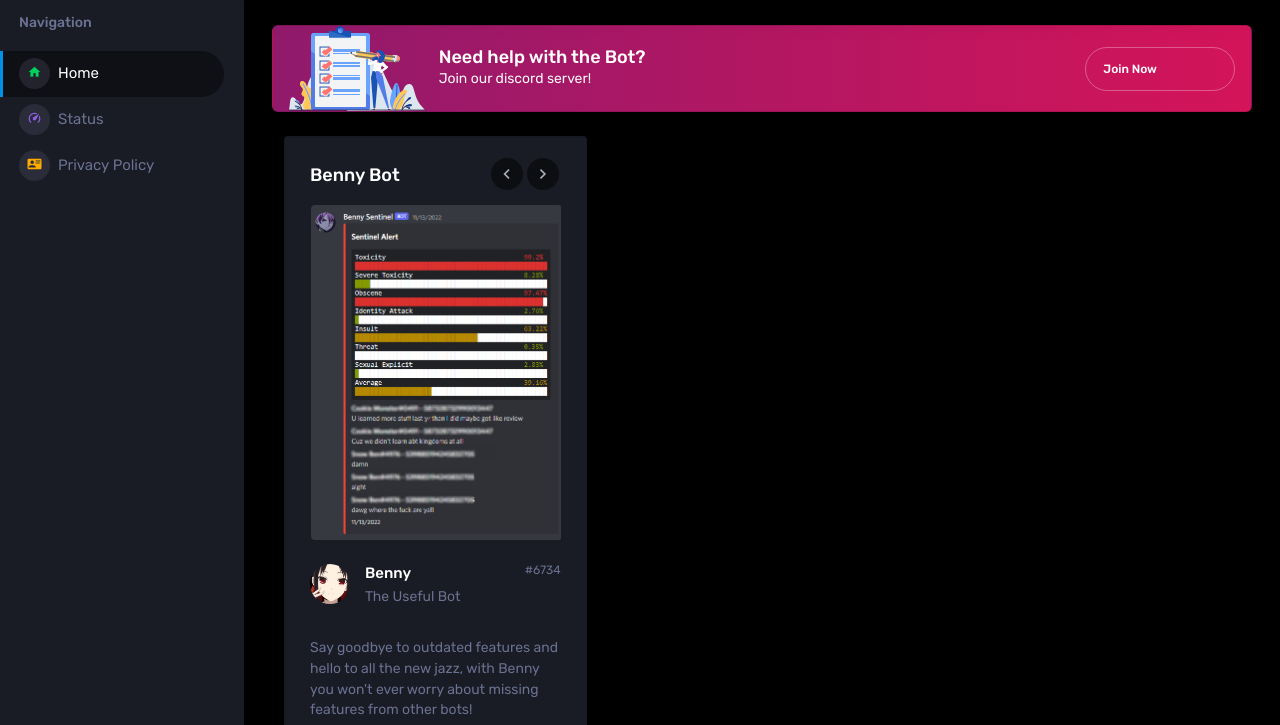
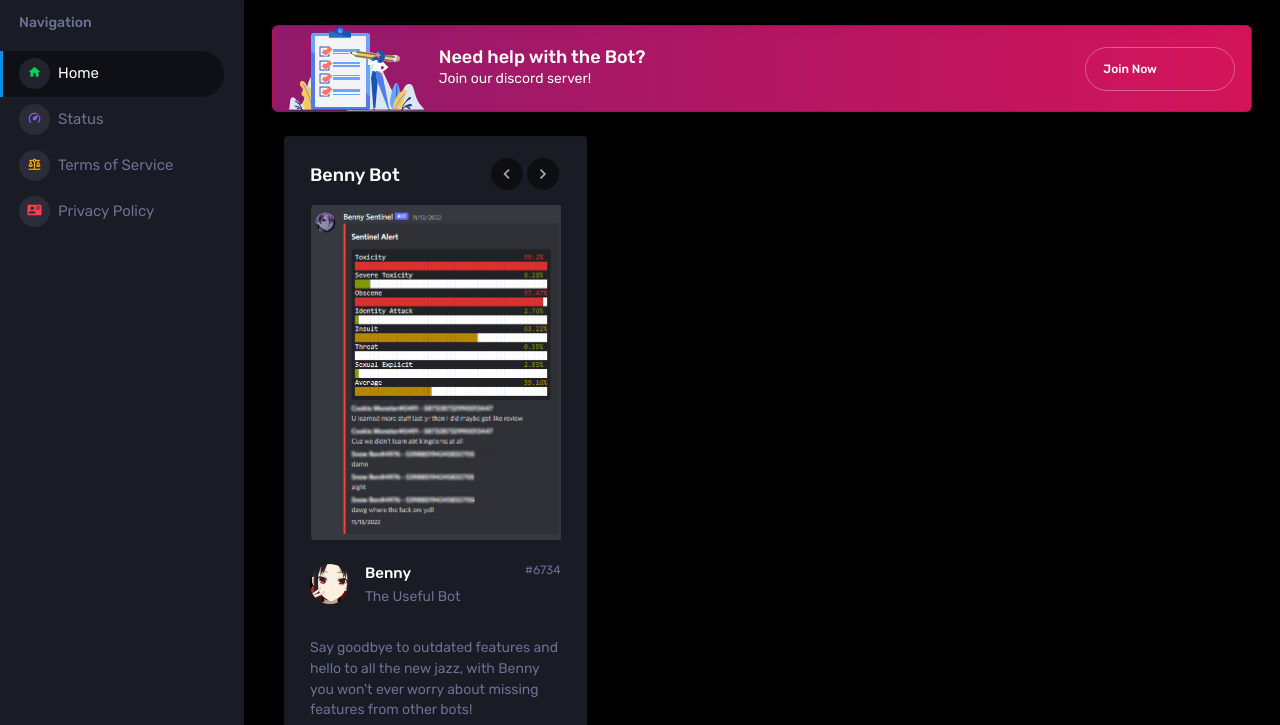
Before and after one commit to Leg3ndary/BennyDashboard, a website: page index.html in a window 1280 px wide. Shown: the part 75-800 px from the top of the page. Drawn offline with Linux system fonts and the light colour scheme; files that its build step writes are made by us from their sources.

Commit message:
Add navigation

```diff
--- a/index.html
+++ b/index.html
@@ -104,6 +104,14 @@
                                 <i class="mdi mdi-speedometer"></i>
                             </span>
                             <span class="menu-title">Status</span>
+                        </a>
+                    </li>
+                    <li class="nav-item menu-items">
+                        <a class="nav-link" href="terms-of-service.html">
+                            <span class="menu-icon">
+                                <i class="mdi mdi-scale-balance"></i>
+                            </span>
+                            <span class="menu-title">Terms of Service</span>
                         </a>
                     </li>
                     <li class="nav-item menu-items">
```
Also changed, not shown: privacy-policy.html (+8 -0 lines), status.html (+8 -0 lines).
